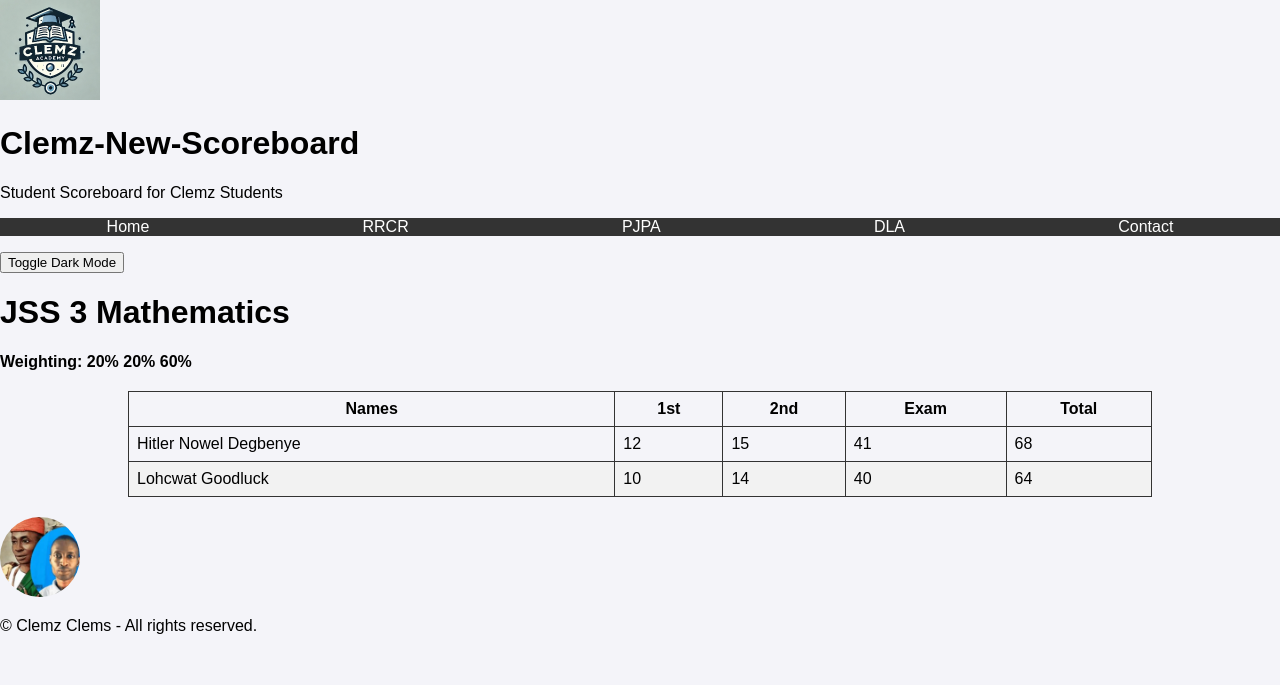
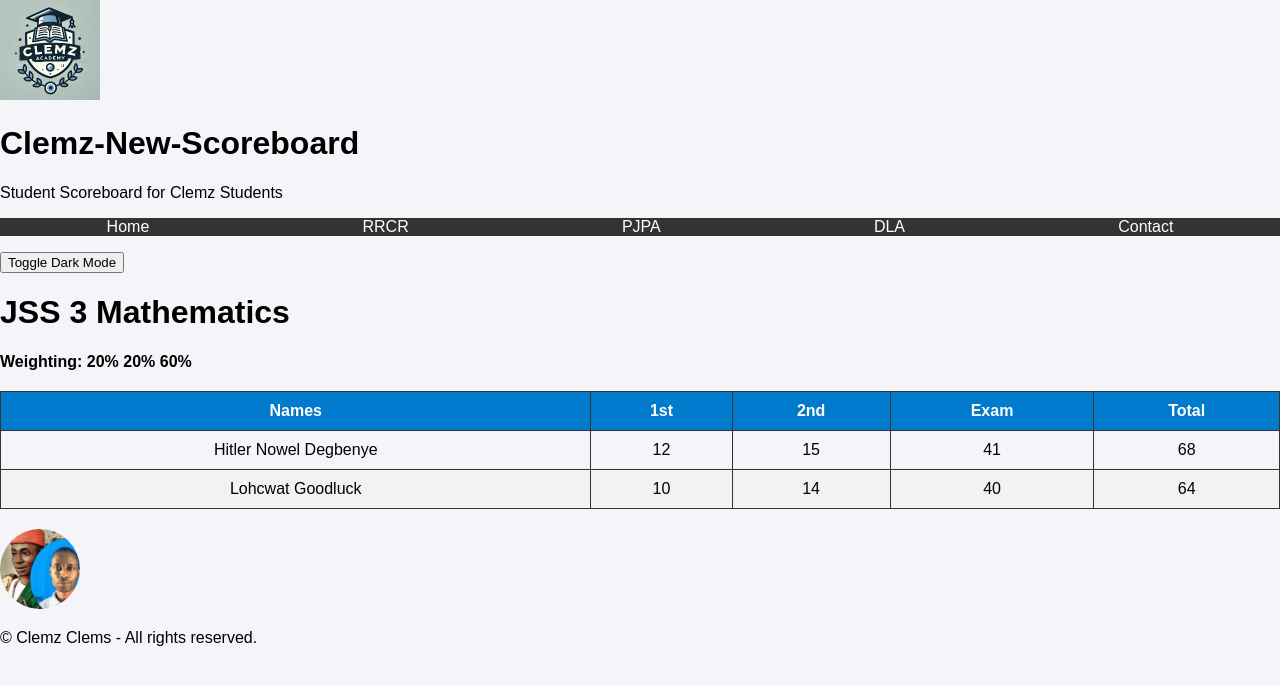
Before and after one commit to clemzclems/Clemz-New-Scoreboard, a Jekyll site: the page built from PJPA/jss3-mathematics.md, in a window 1280 px wide. Shown: the top 685 px of the page. Built offline with Jekyll 4.4.1, drawn with Linux system fonts in a browser that asks for light colours.

Commit message:
Update style.css

```diff
--- a/assets/css/style.css
+++ b/assets/css/style.css
@@ -1,3 +1,14 @@
+
+
+
+
+
+
+
+
+
+
+
 
 body {
     font-family: Arial, sans-serif;
@@ -22,14 +33,23 @@ body {
     background-color: #555;
 }
 table {
-    width: 80%;
-    margin: 20px auto;
+    width: 100%;
     border-collapse: collapse;
+    margin: 20px 0;
 }
-table, th, td {
+
+
+th, td {
+    padding: 10px;
     border: 1px solid #333;
-    padding: 8px;
+    text-align: center;
 }
+
+th {
+    background-color: #007ACC;
+    color: #fff;
+}
+
 tr:nth-child(even) {
     background-color: #f2f2f2;
 }
```
